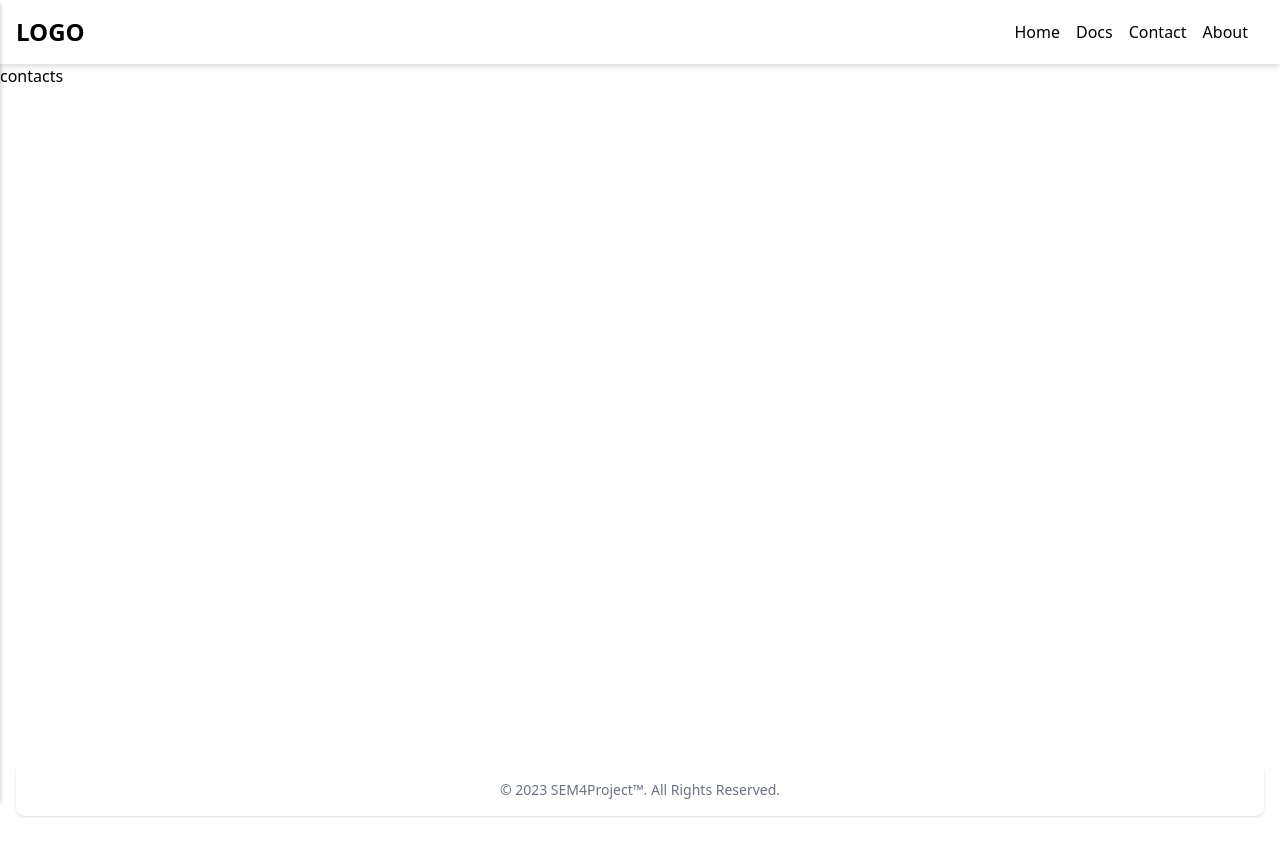
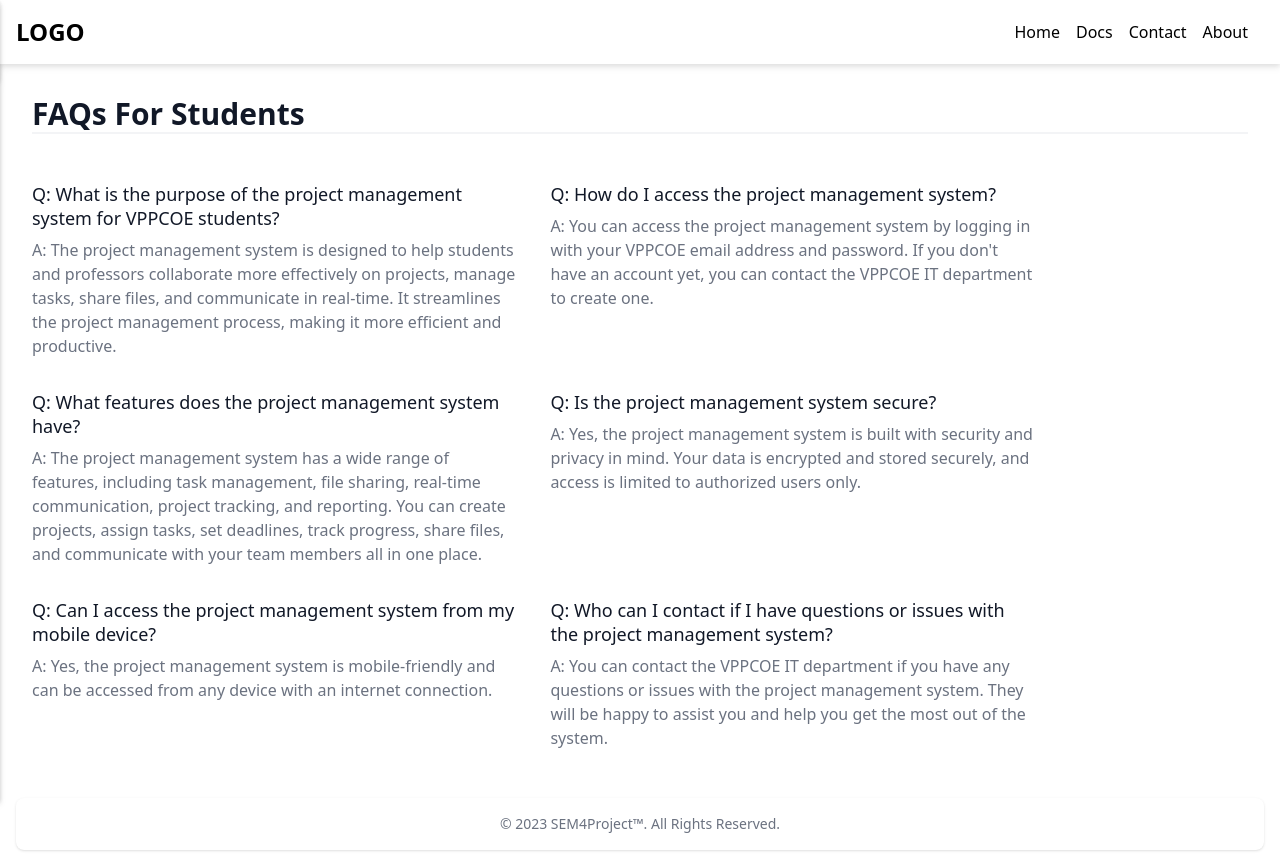
Before and after one commit to HarshMasaye003/Sem4Project, a Next.js app: page /contact in a window 1280 px wide. Before the commit the page ends 832 px from the top, so only its background shows below. Built offline with nearby package versions, Linux system fonts and the light colour scheme.

Commit message:
Update contact.js

```diff
--- a/pages/contact.js
+++ b/pages/contact.js
@@ -3,10 +3,75 @@ import styles from '@/styles/Home.module.css'
 
 const contact = () => {
   return (
-    <div
-    ><section className={styles.section}>
+    <div><section className={styles.section}>
         <div className={styles.content}>
-          <h1 className={styles.h1}>contacts</h1>
+
+<div class="max-w-screen-xl p-8 mx-auto">
+    <h2 class="mb-12 text-3xl font-extrabold leading-9 text-gray-900 border-b-2 border-gray-100">
+        FAQs For Students
+    </h2>
+    <ul class="flex flex-wrap items-start gap-8">
+        <li class="w-2/5">
+            <h3 class="text-lg font-medium leading-6 text-gray-900">
+            Q: What is the purpose of the project management system for VPPCOE students?
+            </h3>
+            <div class="mt-2">
+                <h5 class="text-base leading-6 text-gray-500">
+                A: The project management system is designed to help students and professors collaborate more effectively on projects, manage tasks, share files, and communicate in real-time. It streamlines the project management process, making it more efficient and productive.                </h5>
+            </div>
+        </li>
+        <li class="w-2/5">
+            <div class="text-lg font-medium leading-6 text-gray-900">
+            Q: How do I access the project management system?
+            </div>
+            <div class="mt-2">
+                <div class="text-base leading-6 text-gray-500">
+                A: You can access the project management system by logging in with your VPPCOE email address and password. If you don't have an account yet, you can contact the VPPCOE IT department to create one.
+                </div>
+            </div>
+        </li>
+        <li class="w-2/5">
+            <div class="text-lg font-medium leading-6 text-gray-900">
+            Q: What features does the project management system have?
+            </div>
+            <div class="mt-2">
+                <div class="text-base leading-6 text-gray-500">
+                A: The project management system has a wide range of features, including task management, file sharing, real-time communication, project tracking, and reporting. You can create projects, assign tasks, set deadlines, track progress, share files, and communicate with your team members all in one place.
+                </div>
+            </div>
+        </li>
+        <li class="w-2/5">
+            <div class="text-lg font-medium leading-6 text-gray-900">
+            Q: Is the project management system secure?
+            </div>
+            <div class="mt-2">
+                <div class="text-base leading-6 text-gray-500">
+                A: Yes, the project management system is built with security and privacy in mind. Your data is encrypted and stored securely, and access is limited to authorized users only.
+                </div>
+            </div>
+        </li>
+        <li class="w-2/5">
+            <div class="text-lg font-medium leading-6 text-gray-900">
+            Q: Can I access the project management system from my mobile device?
+            </div>
+            <div class="mt-2">
+                <div class="text-base leading-6 text-gray-500">
+                A: Yes, the project management system is mobile-friendly and can be accessed from any device with an internet connection.
+                </div>
+            </div>
+        </li>
+        <li class="w-2/5">
+            <div class="text-lg font-medium leading-6 text-gray-900">
+            Q: Who can I contact if I have questions or issues with the project management system?
+            </div>
+            <div class="mt-2">
+                <div class="text-base leading-6 text-gray-500">
+                A: You can contact the VPPCOE IT department if you have any questions or issues with the project management system. They will be happy to assist you and help you get the most out of the system.
+                </div>
+            </div>
+        </li>
+    </ul>
+</div>
         </div>
       </section>
     </div>
```
